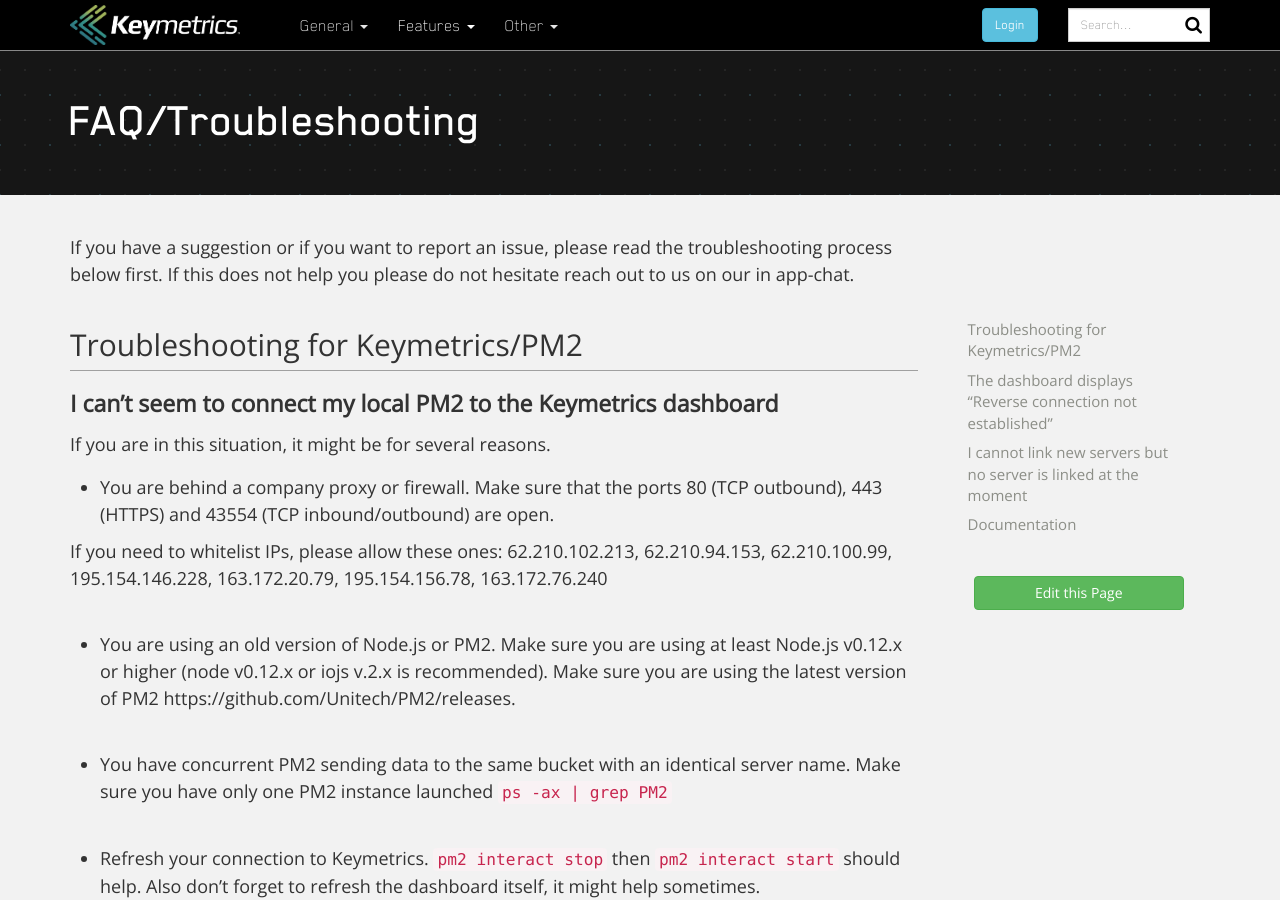
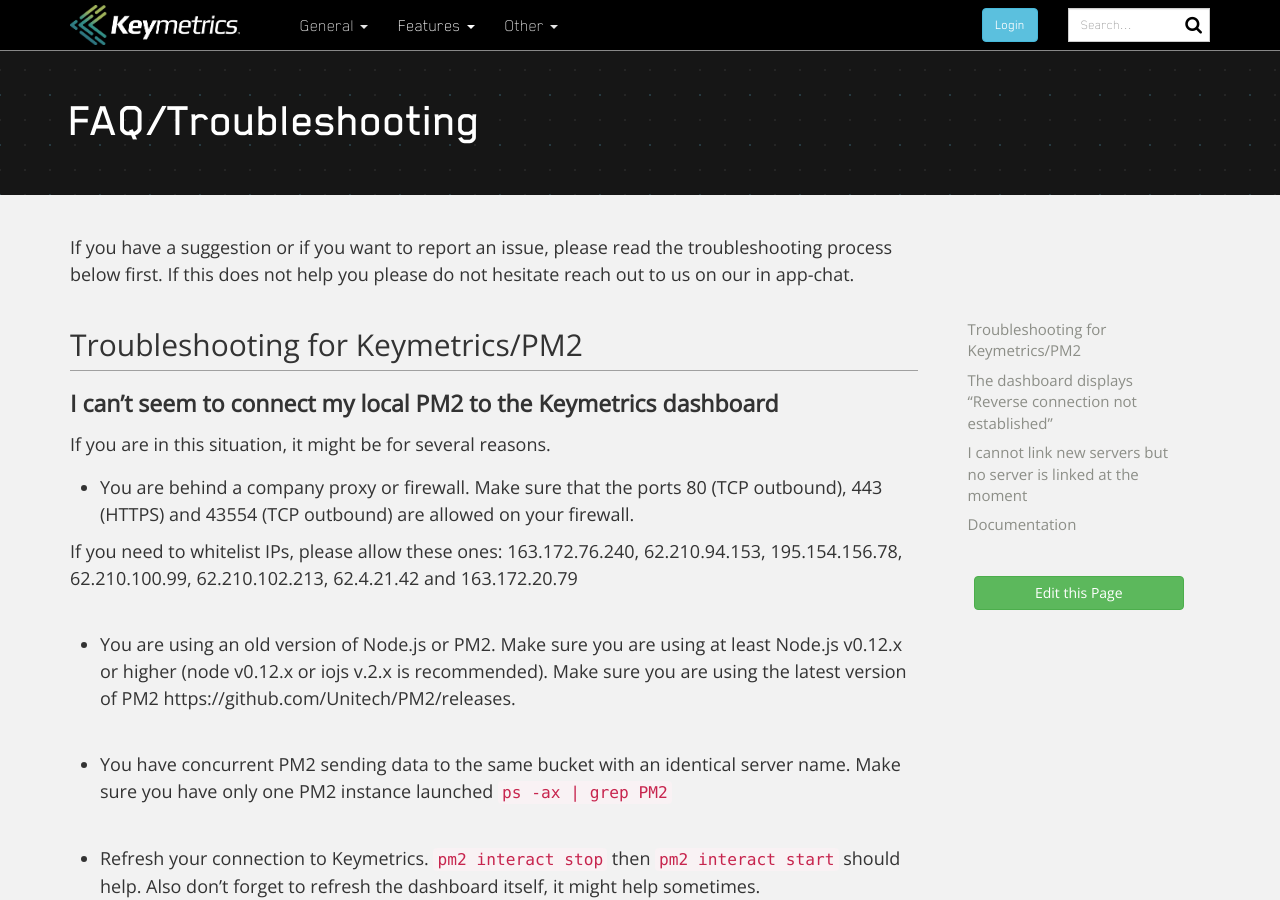
Before and after one commit to keymetrics/keymetrics.github.io, a Jekyll site: the page built from docs/keymetrics/faq.md, in a window 1280 px wide and 900 px high. Built offline with Jekyll 4.4.1, drawn with Linux system fonts in a browser that asks for light colours; nearby versions of some CDN libraries; a script that is not in the unit is left out; comment, search, counter and statistics services are not loaded.

Commit message:
Update faq.md

```diff
--- a/docs/keymetrics/faq.md
+++ b/docs/keymetrics/faq.md
@@ -15,9 +15,9 @@ If this does not help you please do not hesitate reach out to us on our in app-c
 If you are in this situation, it might be for several reasons.
 
 - You are behind a company proxy or firewall.
-Make sure that the ports 80 (TCP outbound), 443 (HTTPS) and 43554 (TCP inbound/outbound) are open.
+Make sure that the ports 80 (TCP outbound), 443 (HTTPS) and 43554 (TCP outbound) are allowed on your firewall.
 
-If you need to whitelist IPs, please allow these ones: 62.210.102.213, 62.210.94.153, 62.210.100.99, 195.154.146.228, 163.172.20.79, 195.154.156.78, 163.172.76.240
+If you need to whitelist IPs, please allow these ones: 163.172.76.240, 62.210.94.153, 195.154.156.78, 62.210.100.99, 62.210.102.213, 62.4.21.42 and 163.172.20.79
 
 - You are using an old version of Node.js or PM2.
 Make sure you are using at least Node.js v0.12.x or higher (node v0.12.x or iojs v.2.x is recommended).
```
